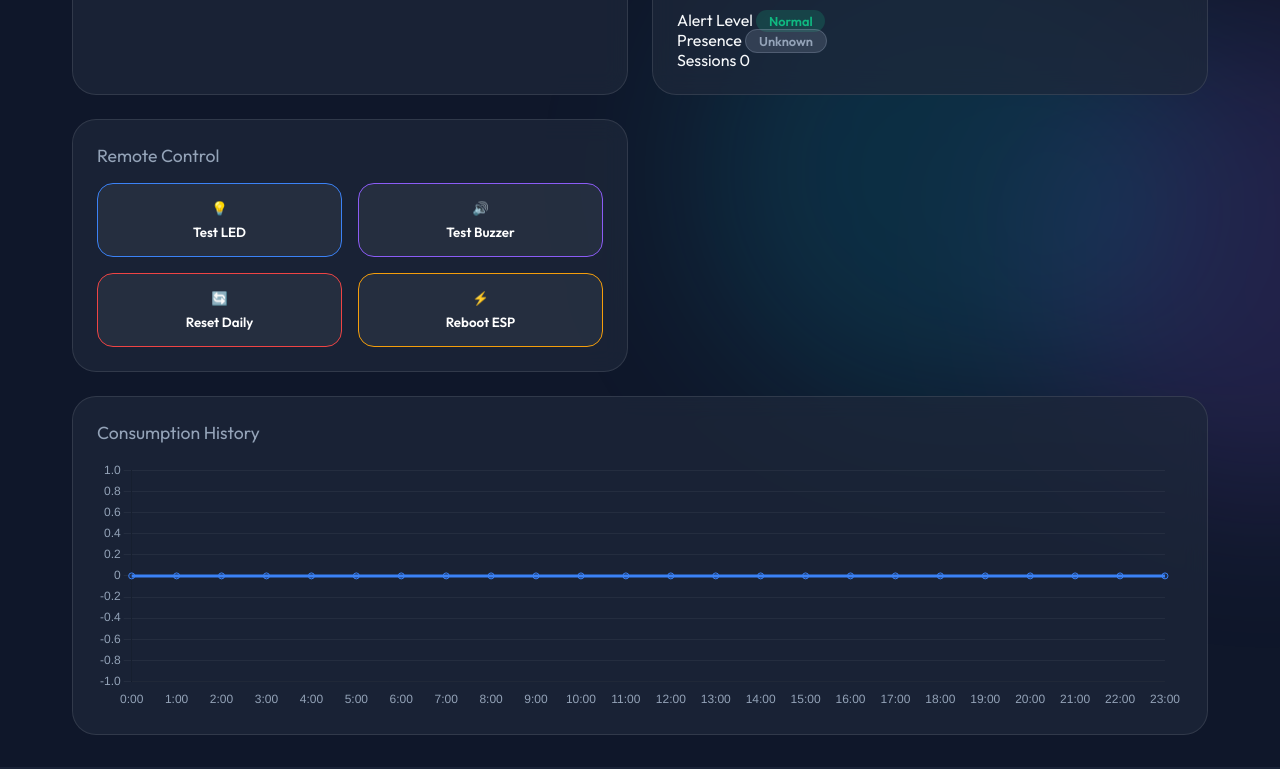
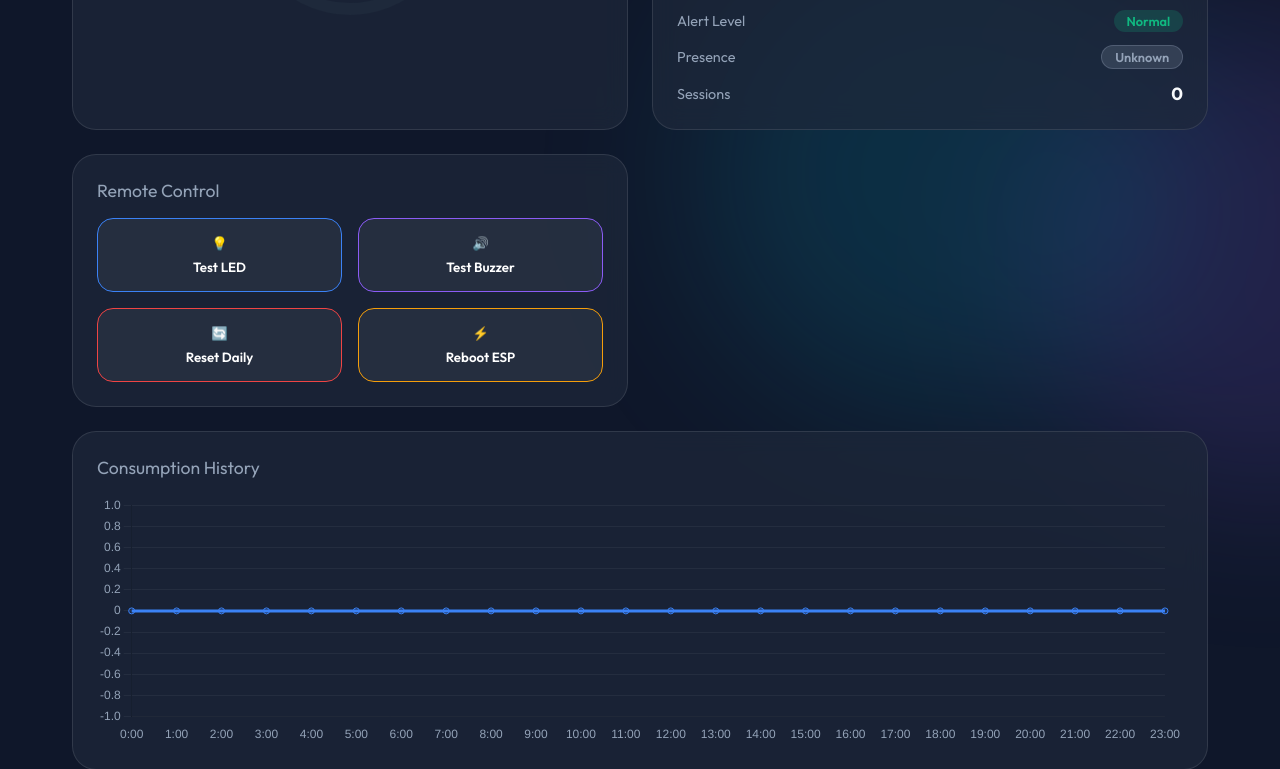
Before and after one commit to mithunbabbira/SmartHydrationSystem, a Flask app: page / in a window 1280 px wide. Shown: the part 526-1295 px from the top of the page. Run offline with Flask 3, Linux system fonts and the light colour scheme; data that the repository does not hold is empty; some libraries are stand-ins or nearby versions.

Commit message:
Fix: Dashboard layout alignment in System Health card.

```diff
--- a/static/css/style.css
+++ b/static/css/style.css
@@ -288,6 +288,30 @@ h1 span {
     border: 1px solid rgba(148, 163, 184, 0.3);
 }
 
+.status-grid {
+    display: flex;
+    flex-direction: column;
+    gap: 0.8rem;
+    margin-top: 0.5rem;
+}
+
+.status-item {
+    display: flex;
+    justify-content: space-between;
+    align-items: center;
+}
+
+.status-item span:first-child {
+    color: var(--text-dim);
+    font-size: 0.9rem;
+}
+
+.status-item .value {
+    font-weight: 700;
+    font-size: 1.1rem;
+    color: var(--text-main);
+}
+
 /* Controls Grid */
 .controls-card {
     grid-column: span 1;
```
